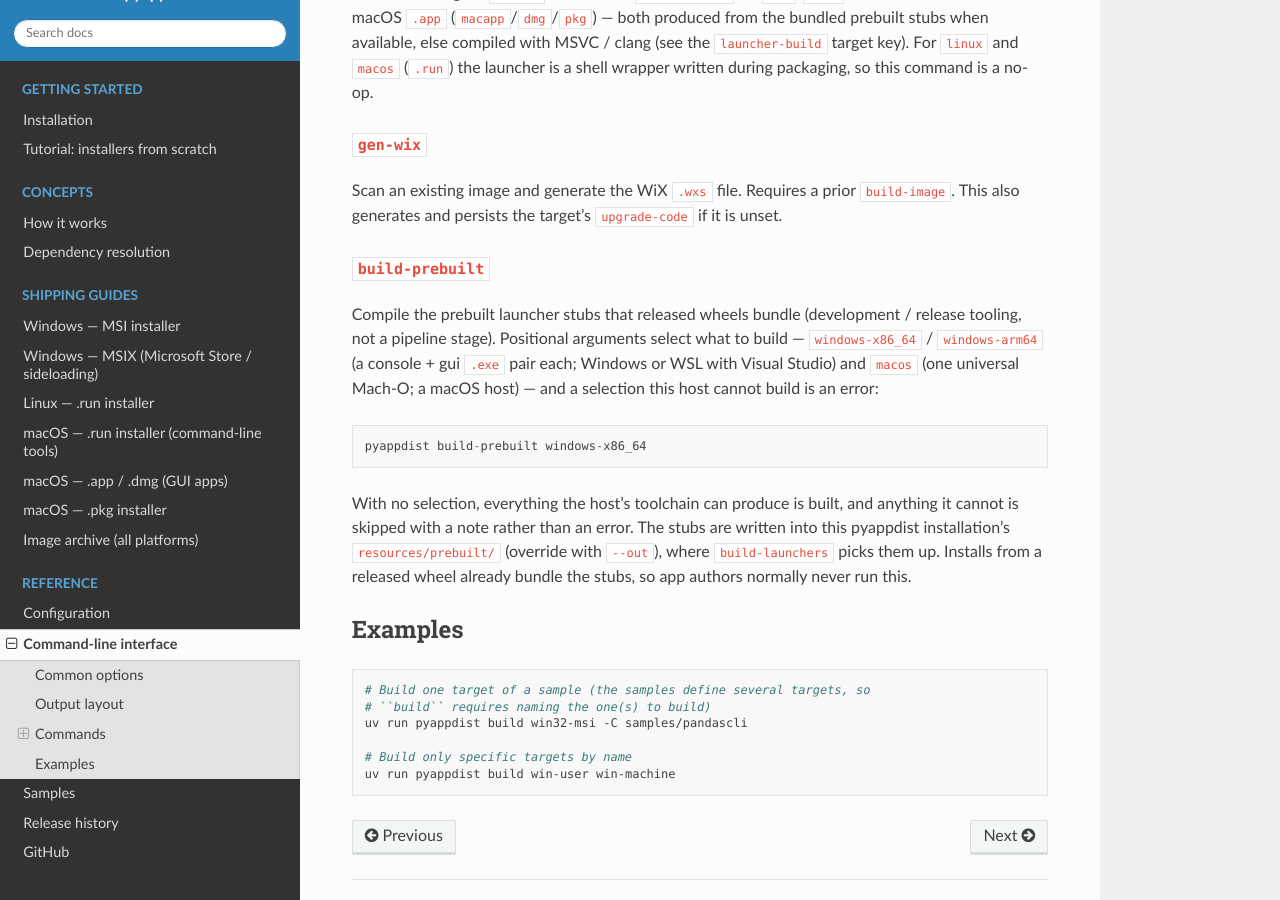
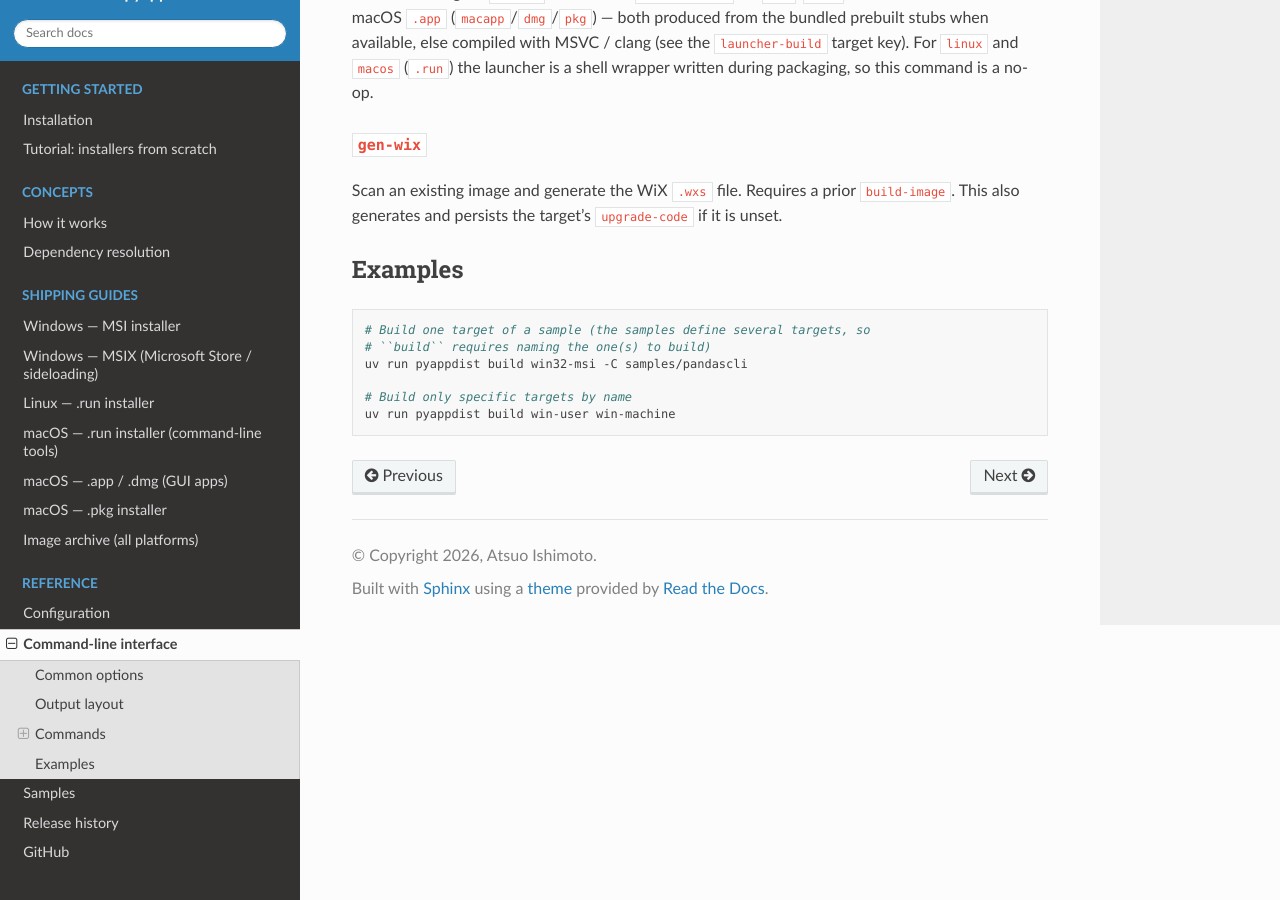
Before and after one commit to atsuoishimoto/pyappdist, a Sphinx documentation site: the page built from docs/cli.rst, in a window 1280 px wide and 900 px high, scrolled down 2401 px. Built offline with Sphinx 7.4.7 and the Read the Docs theme 3.1.0, drawn with Linux system fonts in a browser that asks for light colours.

Commit message:
Add 0.12.0 history entry; tag without "v" prefix; build-prebuilt help
- docs/history.rst gains the 0.12.0 (unreleased) entry: prebuilt launcher
  stubs (no C compiler needed) and the launcher-build target key.
- release.yml creates the release tag as plain <version>, matching the
  existing tag convention (0.11.0, no "v" prefix); publish.yml's input
  example follows.
- build-prebuilt is removed from the user docs (docs/cli.rst) and its
  --help text now marks it as a tool for maintaining pyappdist itself.

```diff
--- a/docs/cli.rst
+++ b/docs/cli.rst
@@ -122,24 +122,6 @@ Scan an existing image and generate the WiX ``.wxs`` file. Requires a prior
 ``build-image``. This also generates and persists the target's ``upgrade-code`` if it
 is unset.
 
-``build-prebuilt``
-~~~~~~~~~~~~~~~~~~
-
-Compile the prebuilt launcher stubs that released wheels bundle (development /
-release tooling, not a pipeline stage). Positional arguments select what to
-build — ``windows-x86_64`` / ``windows-arm64`` (a console + gui ``.exe`` pair
-each; Windows or WSL with Visual Studio) and ``macos`` (one universal Mach-O;
-a macOS host) — and a selection this host cannot build is an error::
-
-   pyappdist build-prebuilt windows-x86_64
-
-With no selection, everything the host's toolchain can produce is built, and
-anything it cannot is skipped with a note rather than an error. The stubs are
-written into this pyappdist installation's ``resources/prebuilt/`` (override
-with ``--out``), where ``build-launchers`` picks them up. Installs from a
-released wheel already bundle the stubs, so app authors normally never run
-this.
-
 Examples
 --------
 
```
Also changed, not shown: docs/history.rst (+16 -0 lines), 3 other files.
